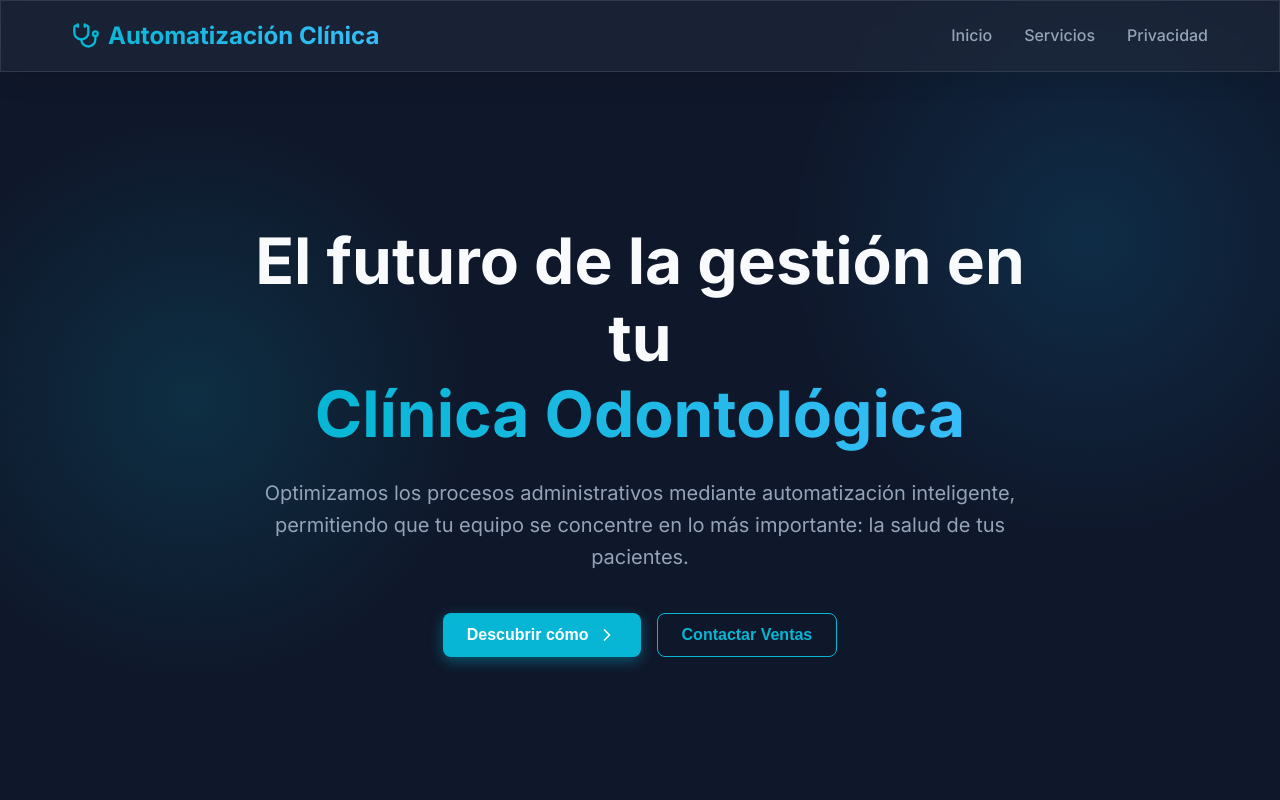
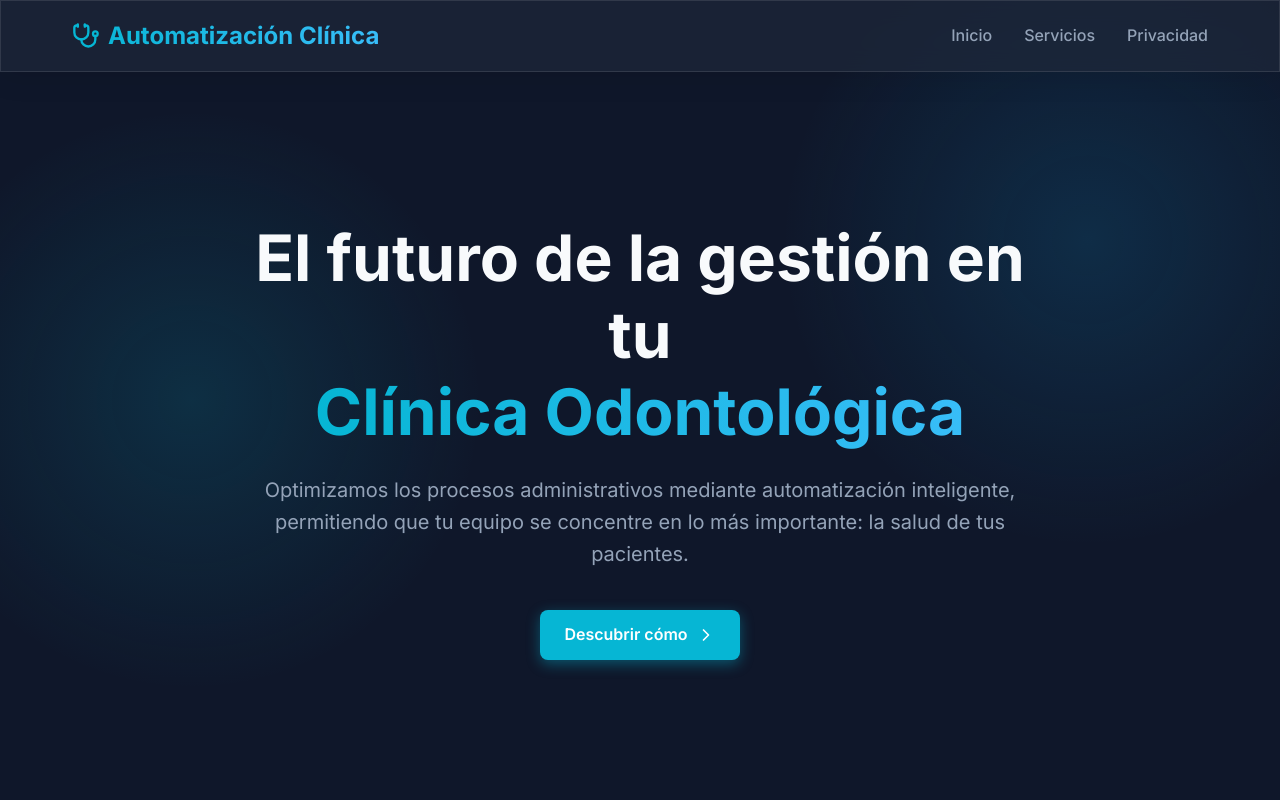
Before and after one commit to OrlandoPa/PaginaLandingCL, a React (Vite) app: page / in a window 1280 px wide. Shown: the top 800 px of the page. Built offline with nearby package versions, Linux system fonts and the light colour scheme.

Commit message:
Update hero section buttons

```diff
--- a/src/App.jsx
+++ b/src/App.jsx
@@ -41,12 +41,9 @@ function App() {
               permitiendo que tu equipo se concentre en lo más importante: la salud de tus pacientes.
             </p>
             <div className="hero-actions">
-              <button className="btn btn-primary">
+              <a href="#servicios" className="btn btn-primary">
                 Descubrir cómo <ChevronRight size={20} />
-              </button>
-              <button className="btn btn-outline">
-                Contactar Ventas
-              </button>
+              </a>
             </div>
           </div>
         </div>
```
